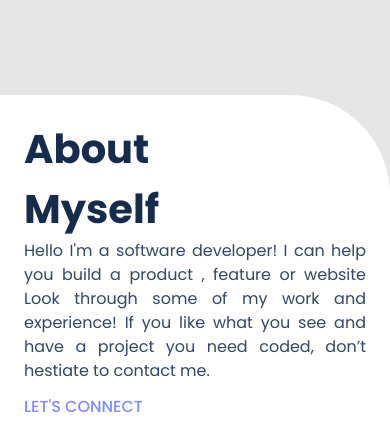
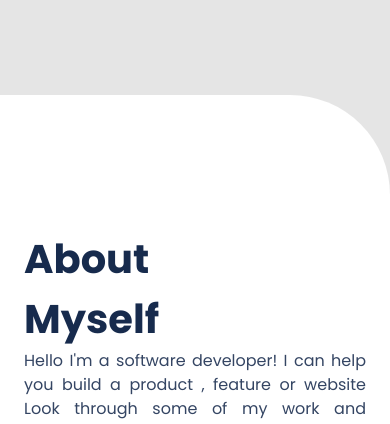
Before and after one commit to AFakhriddinov/portfolio-mobile-first, a website: page index.html in a window 390 px wide. Shown: the part 3610-4034 px from the top of the page. Drawn offline with Linux system fonts and the light colour scheme.

Commit message:
Fix margin issues

```diff
--- a/styles.css
+++ b/styles.css
@@ -322,4 +322,8 @@ ul {
     font-size: 40px;
     color: #172b4d;
   }
+
+  .page {
+    margin-top: 110px;
+  }
 }
```
